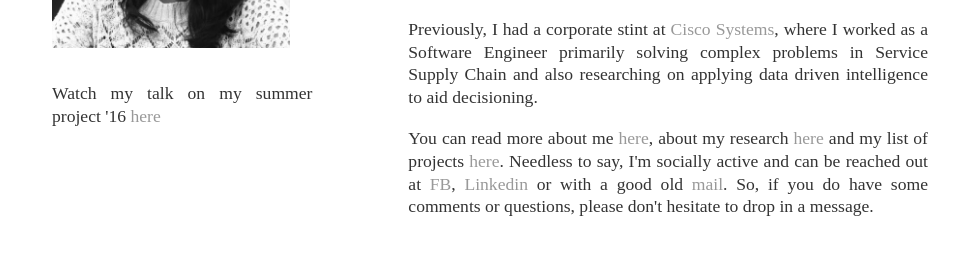
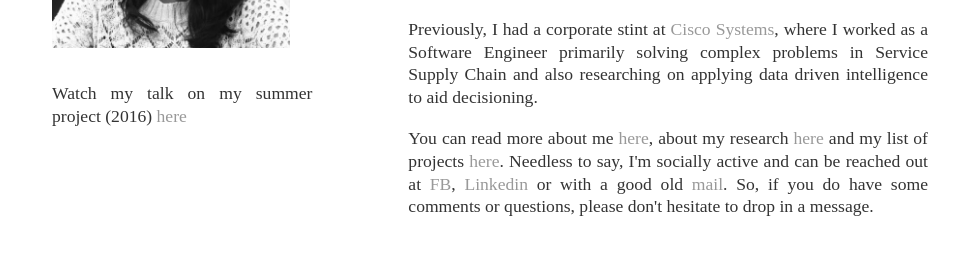
Before and after one commit to Shamya/shamyatest.github.io, a Jekyll site: the page built from index.html, in a window 1280 px wide. Shown: the part 380-635 px from the top of the page, without its empty margins (160-1119 px from the left). Built offline with Jekyll 4.4.1, drawn with Linux system fonts in a browser that asks for light colours.

Commit message:
Update index.html

```diff
--- a/index.html
+++ b/index.html
@@ -7,7 +7,7 @@
   <br>
   <img src="/images/shamya.jpg" height=70% width=70% style="margin:10px 20px 10px 20px"></img>
 
-  <p style="margin:20px 60px 20px 20px"> Watch my talk on my summer project '16 <a href ="https://vimeo.com/178362096">here</a> </p>
+  <p style="margin:20px 60px 20px 20px"> Watch my talk on my summer project (2016) <a href ="https://vimeo.com/178362096">here</a> </p>
 </div>
 
 <div style="width: 58%; float:right;  position: relative;">
```
